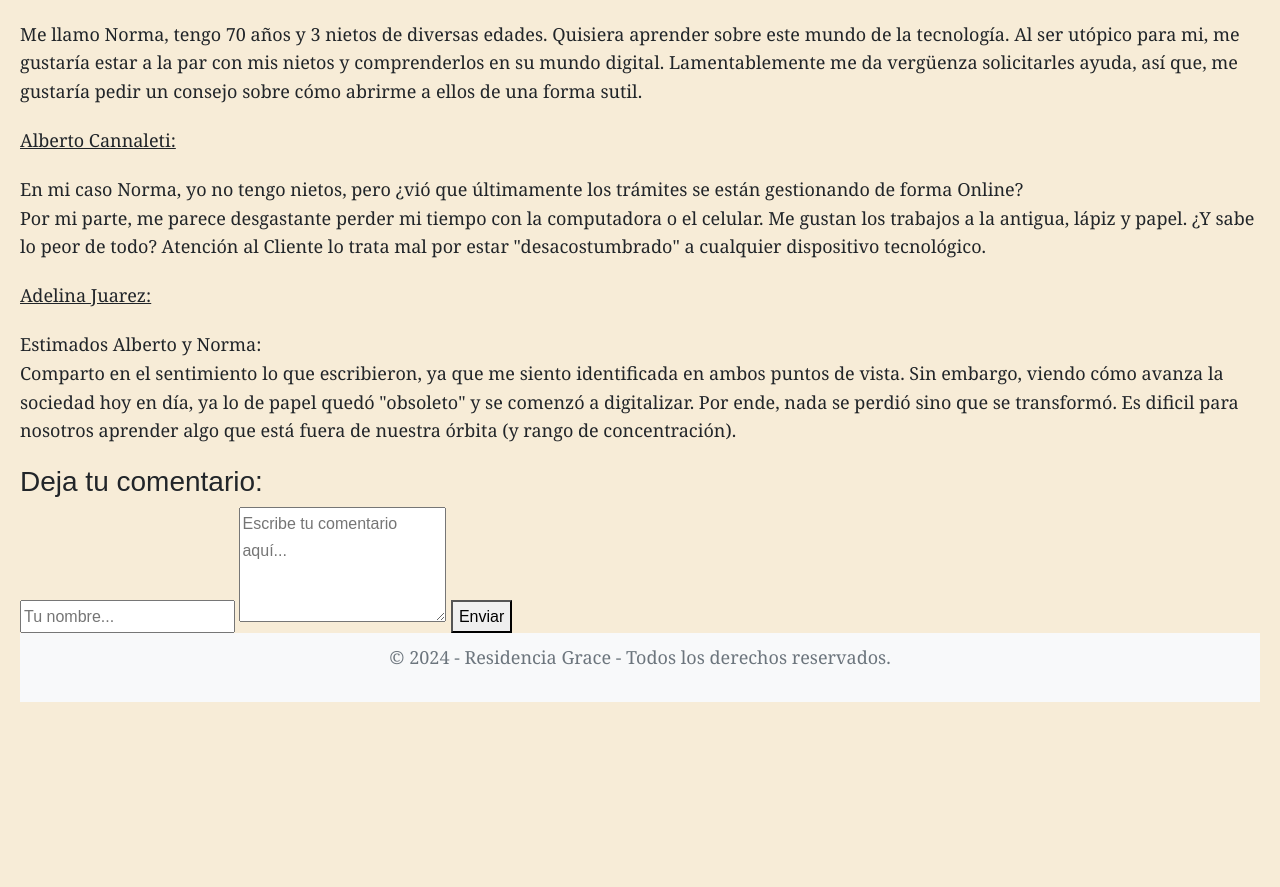
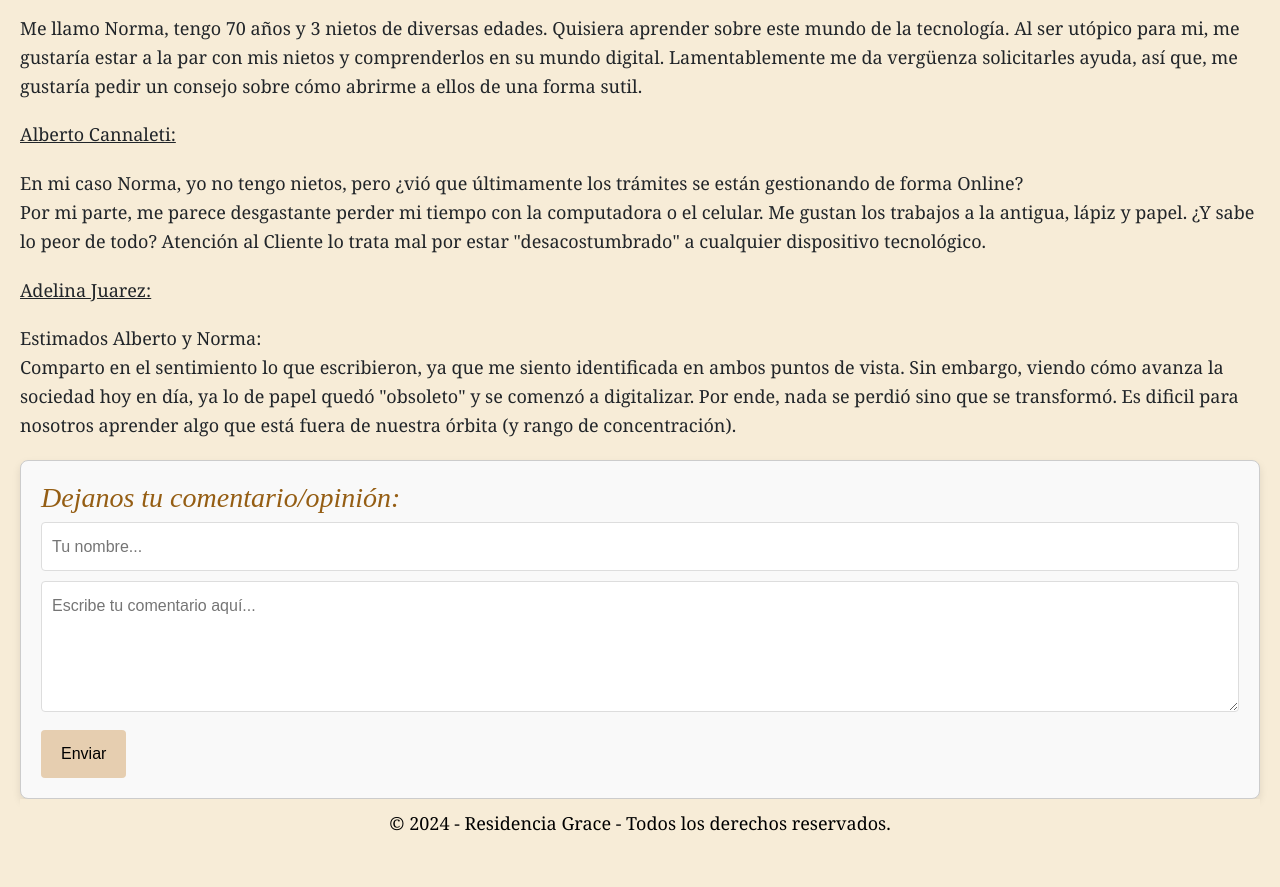
Before and after one commit to valentinafumega/desigualdad-social-tercera-edad, a plain HTML site: page desigualdad_social_pag/ul_htmls/comunidad.html in a window 1280 px wide. Shown: the part 256-1143 px from the top of the page. Before the commit the page ends 978 px from the top, so only its background shows below. Drawn offline with nearby package versions, Linux system fonts and the light colour scheme.

Commit message:
finalizado apartado comunidad_html

```diff
--- a/desigualdad_social_pag/archivos_css/css_contacto.css
+++ b/desigualdad_social_pag/archivos_css/css_contacto.css
@@ -27,7 +27,7 @@
 }
 
 .contact-form button {
-    background-color: #e1ac65;
+    background-color: #e6ceb0;
     color: black;
     padding: 10px;
     border: none;
@@ -71,6 +71,8 @@
 
     .navbar-nav {
         display: flex;
+        width: 100%;
+      max-width: none;
     }
 
     .nav-item {
@@ -92,6 +94,7 @@
         margin-left: 5px;
     }
 
+
     body {
         background-color: #F7ECD7 ;
         }
@@ -107,7 +110,9 @@
 
         footer {
             text-align: center;
-            padding: 10px 0; /* Espacio arriba y abajo del pie de página */
-            background-color: #f8f9fa;
-            color: #6c757d; /* Color del texto en el pie de página */
+            padding: 10px 0;
+            background-color: #F7ECD7;
+            color: black;
+            font-family: 'Times New Roman', Times, serif;
+
         }
--- a/desigualdad_social_pag/archivos_css/prueba.css
+++ b/desigualdad_social_pag/archivos_css/prueba.css
@@ -15,6 +15,13 @@ body {
 background-color: #F7ECD7 ;
 }
 
+
+h3 {
+    color: #955E14;
+    font-family: 'Times New Roman', Times, serif;
+    font-style: italic;
+    text-align: justify;
+}
 
 a {
     text-decoration: none;
@@ -53,6 +60,8 @@ margin-left: auto;
 
 .navbar-nav {
     display: flex;
+    width: 100%;
+  max-width: none;
 }
 
 .nav-item {
@@ -89,9 +98,9 @@ main .form-control {
 /* Estilo para el pie de página */
 footer {
     text-align: center;
-    padding: 10px 0; /* Espacio arriba y abajo del pie de página */
-    background-color: #f8f9fa;
-    color: #6c757d; /* Color del texto en el pie de página */
+    padding: 10px 0;
+    background-color: #F7ECD7;
+    color: black;
 }
 
 /* Informacion sobre la brecha tecnologica */
@@ -126,3 +135,48 @@ ul li {
     margin-bottom: 10px;
     font-family: Georgia, 'Times New Roman', Times, serif;
 }
+
+/* Comment form de comunidad_html*/
+
+/* Estilo para el formulario en general */
+.comment-form {
+    width: 100%;
+    max-width: none; /* Ancho máximo para el formulario (evita que sea demasiado grande) */
+    margin: 0 auto;
+    padding: 20px; /* Espacio interno alrededor del contenido del formulario */
+    border: 1px solid #ccc;
+    border-radius: 8px;
+    box-shadow: 0 4px 8px rgba(0, 0, 0, 0.1);
+    background-color: #f9f9f9; /* Color de fondo del formulario */
+}
+
+/* Comment form nombre */
+.comment-form .nombre,
+.comment-form textarea {
+    width: 100%;
+    padding: 10px;
+    margin-bottom: 10px; /* Espacio debajo de los campos de entrada */
+    border: 1px solid #ddd; /* Borde de los campos de entrada */
+    border-radius: 4px; /* Bordes redondeados de los campos de entrada */
+    box-sizing: border-box; /* Asegura que el padding y el borde se incluyan en el ancho total */
+}
+
+/* Estilo para el área de texto */
+.comment-form textarea {
+    resize: vertical; /* Permite que el área de texto se redimensione verticalmente */
+}
+
+/* Estilo para el botón de envío */
+.comment-form button {
+    background-color: #e6ceb0;
+    color: black;
+    border: none;
+    border-radius: 4px;
+    padding: 10px 20px;
+    cursor: pointer; /* Cambia el cursor al pasar sobre el botón */
+    font-size: 16px;
+}
+
+.comment-form button:hover {
+    background-color: #e1ac65;
+}
--- a/desigualdad_social_pag/ul_htmls/comunidad.html
+++ b/desigualdad_social_pag/ul_htmls/comunidad.html
@@ -53,7 +53,7 @@
 
         <section class="forum">
           <article class="post">
-            <i class="bi bi-chat-right-dots"></i> <h2> Foro de discusión </h2>
+             <h1> Foro de discusión 💻📰📝</h1>
               <div class="comments">
                   <div class="comment">
                       <p class="author"> <u> Norma Gutierrez:</u> </p>
@@ -80,7 +80,7 @@
           </article>
 
           <form class="comment-form" id="comment-form">
-              <h3>Deja tu comentario:</h3>
+              <h3> Dejanos tu comentario/opinión:</h3>
               <input class="nombre" type="text" name="author" id="author" placeholder="Tu nombre..." required>
               <textarea name="comment" id="comment" rows="4" placeholder="Escribe tu comentario aquí..." required></textarea>
               <button type="submit">Enviar</button>
```
